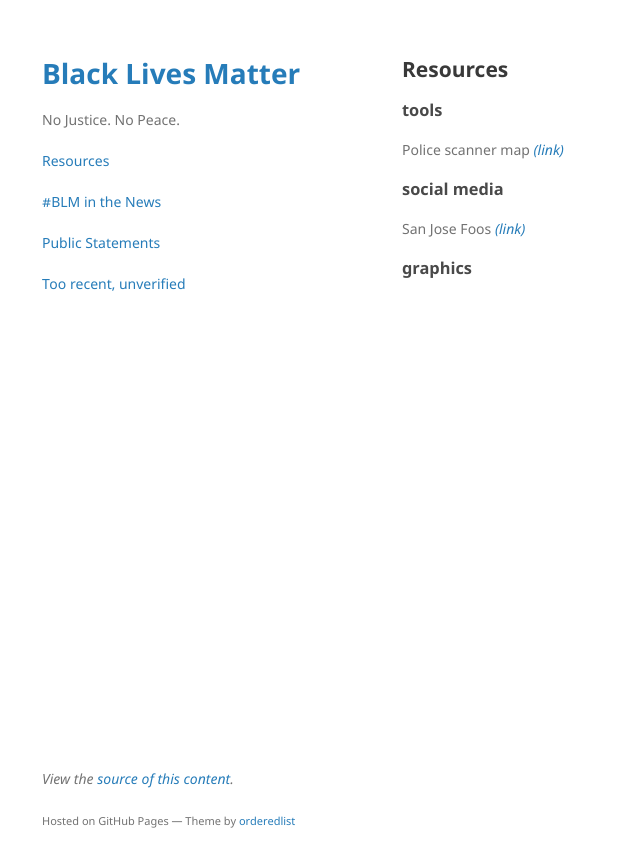
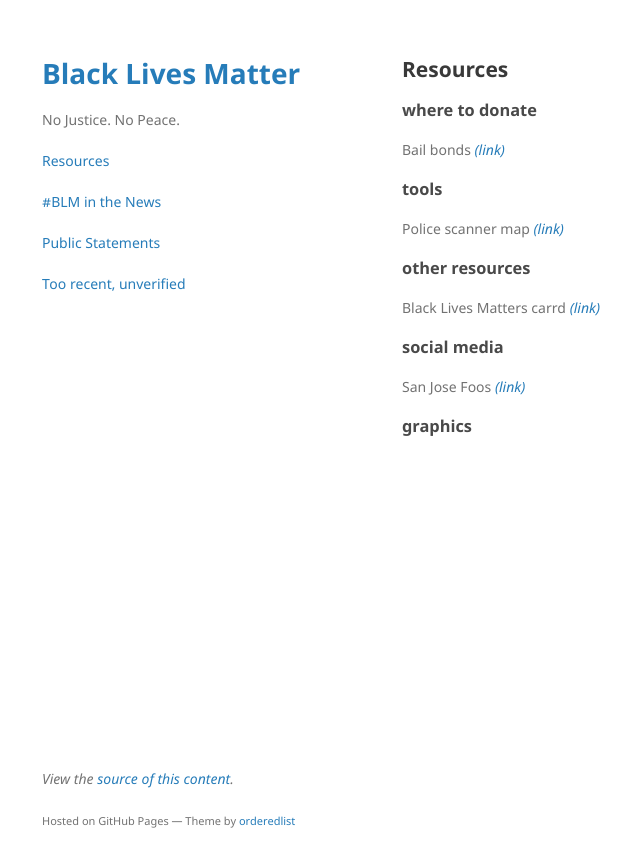
Before and after one commit to nojusticenopeace/nojusticenopeace.github.io, a Jekyll site: the page built from resources.md, in a window 1280 px wide. Shown: the top 867 px of the page, without its empty margins (168-808 px from the left). Built offline with Jekyll 4.4.1, drawn with Linux system fonts in a browser that asks for light colours.

Commit message:
Update resources.md

```diff
--- a/resources.md
+++ b/resources.md
@@ -4,9 +4,17 @@ layout: default
 
 ## Resources
 
+### where to donate
+
+Bail bonds _[(link)](https://bailbonds.github.io)_
+
 ### tools
 
 Police scanner map _[(link)](https://scanmap.frnsys.com)_
+
+### other resources
+
+Black Lives Matters carrd _[(link)](https://blacklivesmatter.carrd.co)_
 
 ### social media
 
```
